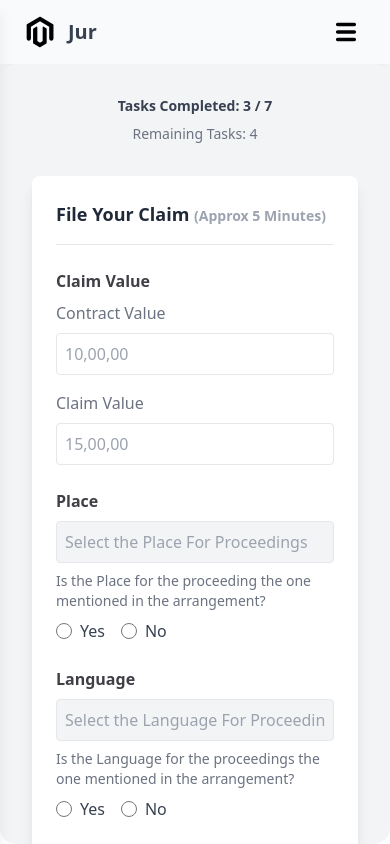
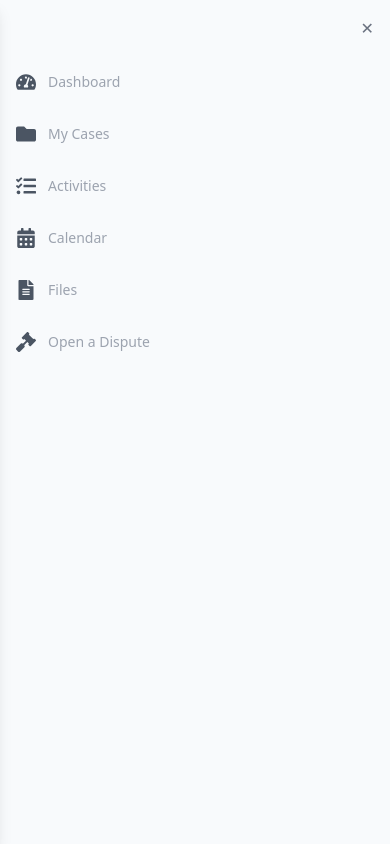
Before and after one commit to Tanishkackria13/Rise11-Tanish, a Next.js app: page / in a window 390 px wide. Both pictures are taken after a click on the button 346 px from the left and 32 px from the top of the page. Built offline with nearby package versions, Linux system fonts and the light colour scheme.

Commit message:
navbar menu button error debug

```diff
--- a/components/NavBar.tsx
+++ b/components/NavBar.tsx
@@ -54,6 +54,13 @@ const NavBar: React.FC = () => {
           />
         </button>
       </nav>
+      <SideBar isOpen={isSidebarOpen} closeSidebar={closeSidebar} className="lg:hidden" />
+      {isSidebarOpen && (
+        <div
+          className="fixed inset-0 bg-black bg-opacity-50 z-30 md:hidden"
+          onClick={closeSidebar}
+        />
+      )}
     </>
   );
 };
```
